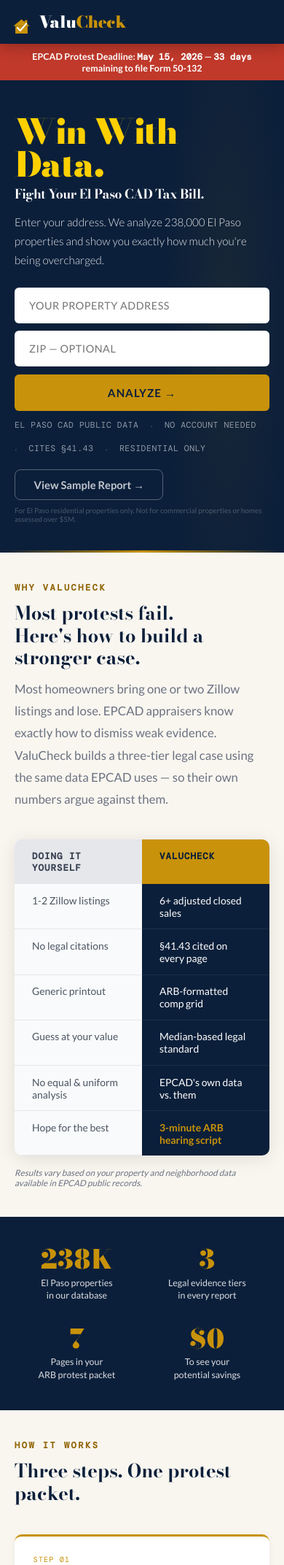
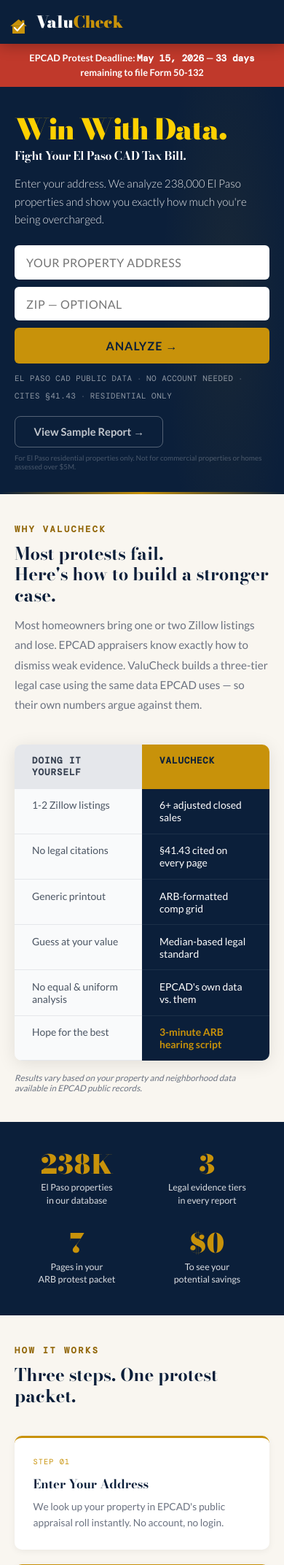
Before and after one commit to FORMAGROUP/epcad-protest, a Flask app: page / in a window 390 px wide. Shown: the top 2144 px of the page at 73% size. Run offline with Flask 3, Linux system fonts and the light colour scheme.

Commit message:
Use DM Sans for result numbers, fix mobile responsiveness
Numbers: changed val-num and savings-amount from Bodoni Moda to
DM Sans bold — cleaner and more readable for dollar figures. Added
DM Sans to Google Fonts import.

Mobile (max-width 580px):
- Base font-size 16px on body
- Inputs and button set to 16px (prevents iOS zoom)
- Analyze button full width
- Deadline banner wraps cleanly with white-space:normal
- Trust badges tighter spacing
- Result page numbers scaled down for mobile
- CTA block, section headers, and sub text sized appropriately
- Hero headline and subheadline scaled for small screens

Co-Authored-By: Claude Opus 4.6 (1M context) <noreply@anthropic.com>

```diff
--- a/templates/index.html
+++ b/templates/index.html
@@ -4,7 +4,7 @@
 <meta charset="UTF-8">
 <meta name="viewport" content="width=device-width, initial-scale=1.0">
 <title>ValuCheck — Fight Your El Paso Property Tax Bill</title>
-<link href="https://fonts.googleapis.com/css2?family=Bodoni+Moda:wght@400;700;900&family=DM+Mono:wght@400;500&family=Lato:wght@300;400;700&display=swap" rel="stylesheet">
+<link href="https://fonts.googleapis.com/css2?family=Bodoni+Moda:wght@400;700;900&family=DM+Mono:wght@400;500&family=DM+Sans:wght@400;500;700;900&family=Lato:wght@300;400;700&display=swap" rel="stylesheet">
 <style>
   :root {
     --navy: #0B1F3A;
@@ -206,13 +206,13 @@
   .val-box.protest { background:rgba(200,146,10,0.12); border-color:rgba(200,146,10,0.35); }
   .val-label { font-family:'DM Mono',monospace; font-size:0.6rem; letter-spacing:1.5px; text-transform:uppercase; color:rgba(255,255,255,0.4); margin-bottom:0.4rem; }
   .val-box.protest .val-label { color:rgba(200,146,10,0.75); }
-  .val-num { font-family:'Bodoni Moda',serif; font-size:clamp(1.1rem,3vw,1.5rem); font-weight:700; color:white; }
+  .val-num { font-family:'DM Sans','Lato',sans-serif; font-size:clamp(1.1rem,3vw,1.5rem); font-weight:700; color:white; }
   .val-box.protest .val-num { color:var(--gold); }
   .val-arrow { color:rgba(255,255,255,0.2); font-size:1.25rem; text-align:center; }
 
   .savings-block { background:linear-gradient(135deg,rgba(26,122,74,0.15),rgba(26,122,74,0.06)); border:1px solid rgba(26,122,74,0.3); border-radius:10px; padding:1.25rem 1.5rem; display:flex; align-items:center; justify-content:space-between; margin-bottom:1.5rem; }
   .savings-label { font-size:0.78rem; color:rgba(255,255,255,0.5); margin-bottom:0.2rem; }
-  .savings-amount { font-family:'Bodoni Moda',serif; font-size:2.25rem; font-weight:900; color:#4ADE80; line-height:1; }
+  .savings-amount { font-family:'DM Sans','Lato',sans-serif; font-size:2.25rem; font-weight:900; color:#4ADE80; line-height:1; }
   .savings-sub { font-size:0.68rem; color:rgba(255,255,255,0.3); margin-top:0.2rem; }
   .savings-right { text-align:right; }
   .savings-sqft { font-family:'DM Mono',monospace; font-size:0.72rem; color:rgba(255,255,255,0.38); }
@@ -295,29 +295,37 @@
   .hero-sub { animation:fadeUp 0.5s 0.1s ease both; }
 
   @media(max-width:580px) {
-    .hero { padding:3rem 1.25rem 2.5rem; min-height:auto; }
-    .hero h1 { font-size:clamp(2.5rem,12vw,3.5rem); }
-    .hero-sub2 { font-size:1.1rem; }
-    .hero-sub { font-size:0.95rem; margin-bottom:1.5rem; }
+    body { font-size:16px; }
+    .hero { padding:2.5rem 1.25rem 2rem; min-height:auto; }
+    .hero h1 { font-size:clamp(2.2rem,10vw,3rem); }
+    .hero-sub2 { font-size:1rem; }
+    .hero-sub { font-size:0.95rem; margin-bottom:1.5rem; line-height:1.6; }
     .search-row-hero { flex-direction:column; }
-    .search-row-hero input, .search-row-hero input#zip-input { flex:1; min-width:0; width:100%; }
-    .search-btn-hero { width:100%; }
+    .search-row-hero input, .search-row-hero input#zip-input { flex:1; min-width:0; width:100%; font-size:16px; padding:0.85rem 1rem; }
+    .search-btn-hero { width:100%; font-size:16px; padding:0.9rem 1.5rem; }
+    .trust-line { gap:0.5rem; }
+    .trust-item { font-size:0.68rem; }
+    .deadline-banner { font-size:0.8rem; padding:0.65rem 0.75rem; line-height:1.5; white-space:normal; word-wrap:break-word; }
     .stats-inner { grid-template-columns:repeat(2,1fr); }
-    header { padding:0 1rem; }
+    header { padding:0 0.75rem; }
     .header-deadline { display:none; }
     .value-compare { grid-template-columns:1fr; }
     .val-arrow { display:none; }
+    .val-num { font-size:1.2rem; }
+    .savings-amount { font-size:1.8rem; }
     .modal-field-row { grid-template-columns:1fr; }
     .compare-table { font-size:0.82rem; }
     .section { padding:2.5rem 1.25rem; }
+    .section-h2 { font-size:1.5rem; }
+    .section-sub { font-size:0.95rem; }
     .tiers-bg { padding:2.5rem 1.25rem; }
     .faq-s { padding:2.5rem 1.25rem; }
     .tier-cards { grid-template-columns:1fr; }
     .steps { grid-template-columns:1fr; }
-    .section-h2 { font-size:1.6rem; }
-    .deadline-banner { font-size:0.78rem; }
     .savings-block { flex-direction:column; gap:1rem; }
     .savings-right { text-align:left; }
+    .cta-block { padding:1.5rem 1.25rem; }
+    .cta-headline { font-size:1.15rem; }
   }
 </style>
 </head>
```
